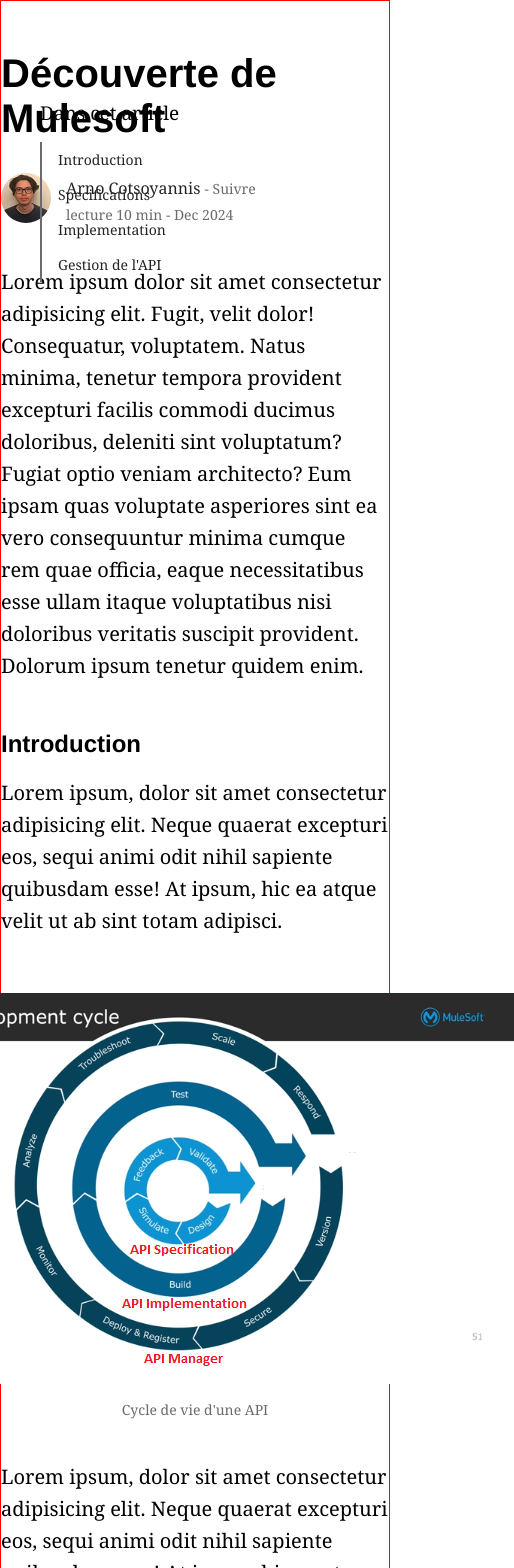
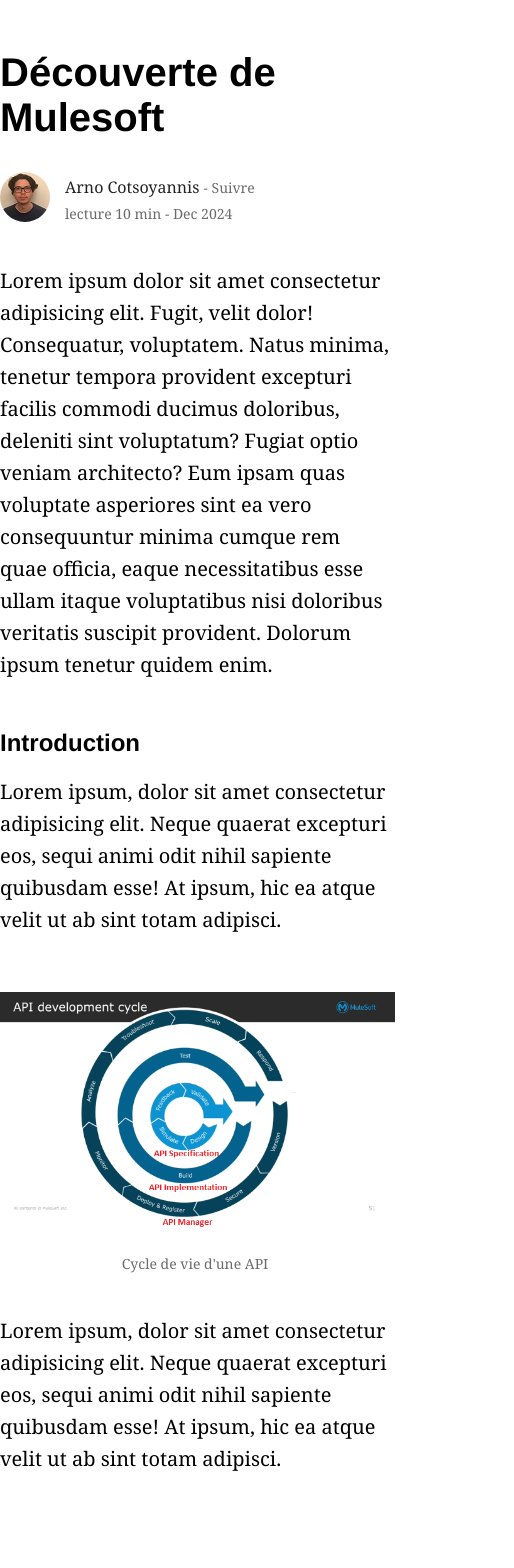
Before and after one commit to AvirKarakitsos/REACT_mulesoft, a React (Vite) app: page / in a window 390 px wide. Shown: the top 1568 px of the page, 514 px wide, since content can reach past the window. After the commit the page ends 1475 px from the top, so only its background shows below. Built offline with nearby package versions, Linux system fonts and the light colour scheme.

Commit message:
fix: responsive tablet and mobile

```diff
--- a/src/App.css
+++ b/src/App.css
@@ -1,8 +1,8 @@
 .main-container {
   max-width: 720px;
+  width: 100%;
   margin: 0 auto;
   font-size: 20px;
-  border: 1px solid red;
 }
 
 .title {
@@ -34,8 +34,37 @@
   align-items: center;
 }
 
-.title-image {
+.image {
+  width: 720px;
+  object-fit: cover;
+}
+
+.image-title {
   margin-top: 10px;
   font-size: 14px;
   color: var(--color-grey);
 }
+
+@media screen and (max-width: 1080px) {
+  .main-container {
+    max-width: 500px;
+  }
+
+  .image {
+    width: 500px;
+    object-fit: cover;
+  }
+
+}
+
+@media screen and (max-width: 425px) {
+  .main-container {
+    max-width: 400px;
+  }
+
+  .image {
+    width: 400px;
+    object-fit: cover;
+  }
+
+}
--- a/src/App.tsx
+++ b/src/App.tsx
@@ -2,8 +2,23 @@
 import cycle from './assets/images/schema_11.png'
 import Profil from './components/Profil'
 import Summary from './components/Summary'
+import { useEffect, useState } from "react"
+
 
 function App() {
+  const [windowWidth, setWindowWidth] = useState(window.innerWidth)
+
+  useEffect(() => {
+      function handleWidth() {
+          setWindowWidth(window.innerWidth)
+      }
+      window.addEventListener("resize", handleWidth)
+
+      return() => {
+          window.removeEventListener("resize", handleWidth)
+      }
+  },[])
+
 
   return (
     <div className="main-container">
@@ -11,7 +26,7 @@
 
       <Profil/>
 
-      <Summary/>
+      {windowWidth > 1080 ? <Summary/> : null}
 
       <p className='content'>Lorem ipsum dolor sit amet consectetur adipisicing elit. Fugit, velit dolor! Consequatur, voluptatem. Natus minima, tenetur tempora provident excepturi facilis commodi ducimus doloribus, deleniti sint voluptatum? Fugiat optio veniam architecto?
       Eum ipsam quas voluptate asperiores sint ea vero consequuntur minima cumque rem quae officia, eaque necessitatibus esse ullam itaque voluptatibus nisi doloribus veritatis suscipit provident. Dolorum ipsum tenetur quidem enim.</p>
@@ -20,9 +35,9 @@
       <p className='first-content'>Lorem ipsum, dolor sit amet consectetur adipisicing elit. Neque quaerat excepturi eos, sequi animi odit nihil sapiente quibusdam esse! At ipsum, hic ea atque velit ut ab sint totam adipisci.</p>
       <figure className='image-content'>
         <picture>
-          <img src={cycle} alt="cycle de vie d'une API"/>
+          <img className='image' src={cycle} alt="cycle de vie d'une API"/>
         </picture>
-        <figcaption className='title-image'>Cycle de vie d'une API</figcaption>
+        <figcaption className='image-title'>Cycle de vie d'une API</figcaption>
       </figure>
       <p className='content'>Lorem ipsum, dolor sit amet consectetur adipisicing elit. Neque quaerat excepturi eos, sequi animi odit nihil sapiente quibusdam esse! At ipsum, hic ea atque velit ut ab sint totam adipisci.</p>
     </div>
--- a/src/assets/styles/Summary.module.css
+++ b/src/assets/styles/Summary.module.css
@@ -1,5 +1,4 @@
 .container {
-    width: 250px;
     position: fixed;
     top: 100px;
     right: 100px;
@@ -26,3 +25,9 @@
     text-decoration: none;
     color: var(--color-black);
 }
+
+@media screen and (max-width: 1400px) {
+    .container {
+        right: 25px;
+    }
+}
```
